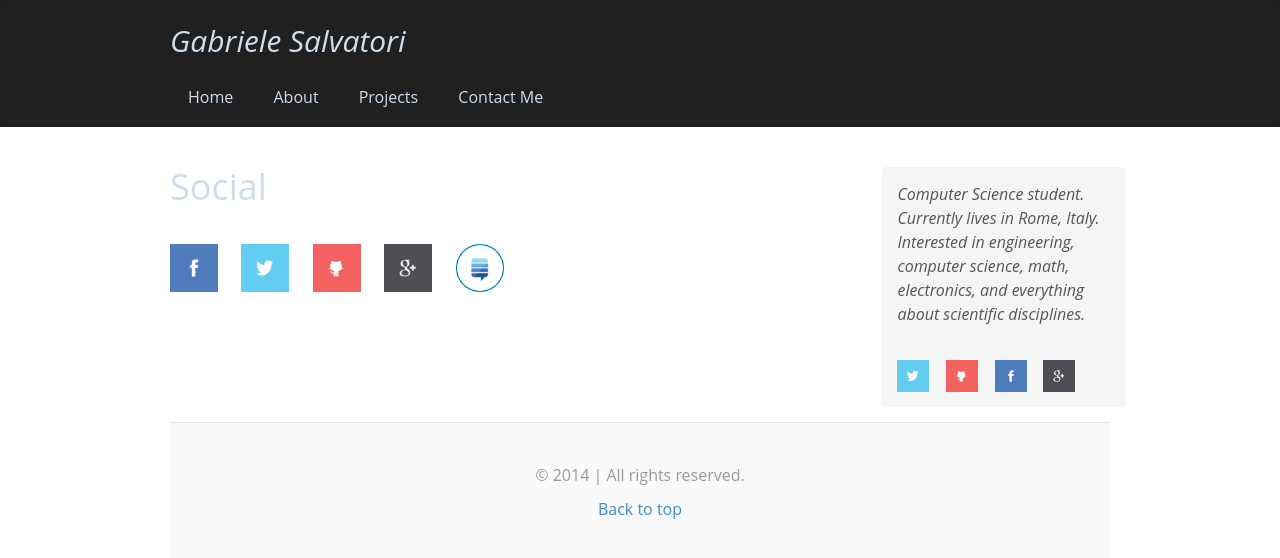
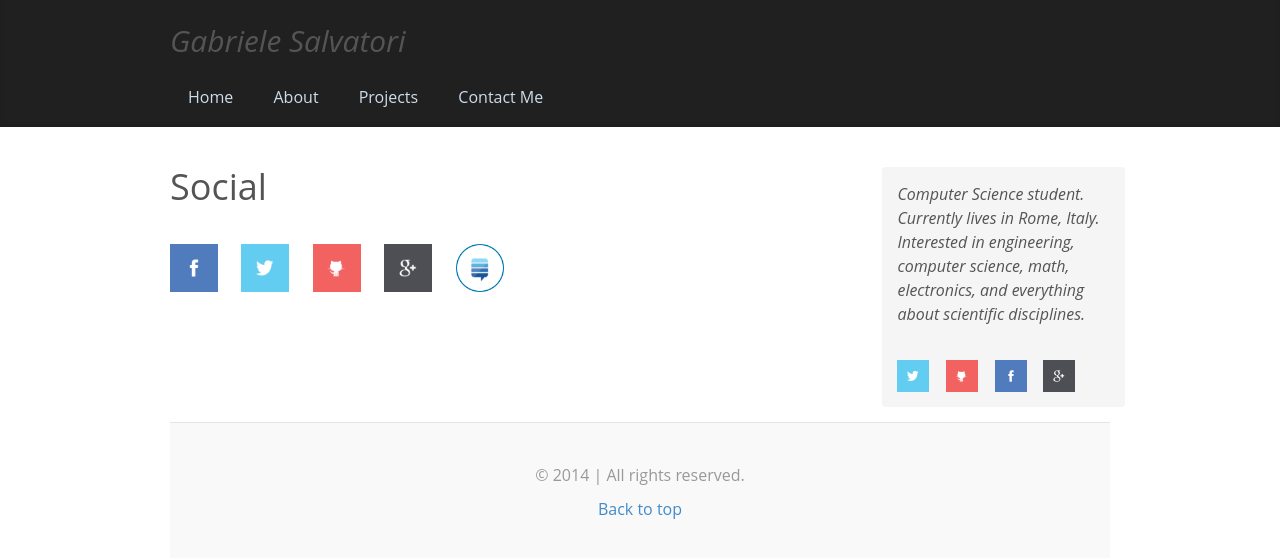
Before and after one commit to gsalvatori/salvatorigabriele.com, a Jekyll site: the page built from social.html, in a window 1280 px wide. Shown: the top 558 px of the page. Built offline with Jekyll 4.4.1, drawn with Linux system fonts in a browser that asks for light colours; nearby versions of some CDN libraries; library files that are not in the unit come from our copies; Markdown is read by kramdown in place of the engine named in the settings.

Commit message:
Update blog.css

```diff
--- a/css/blog.css
+++ b/css/blog.css
@@ -18,7 +18,7 @@ h6, .h6 {
   margin-top: 0;
   font-family: "Open Sans", Helvetica, Arial, sans-serif;
   font-weight: normal;
-  color: #cdddeb;
+  color: #545454;
 }
 
 
```
